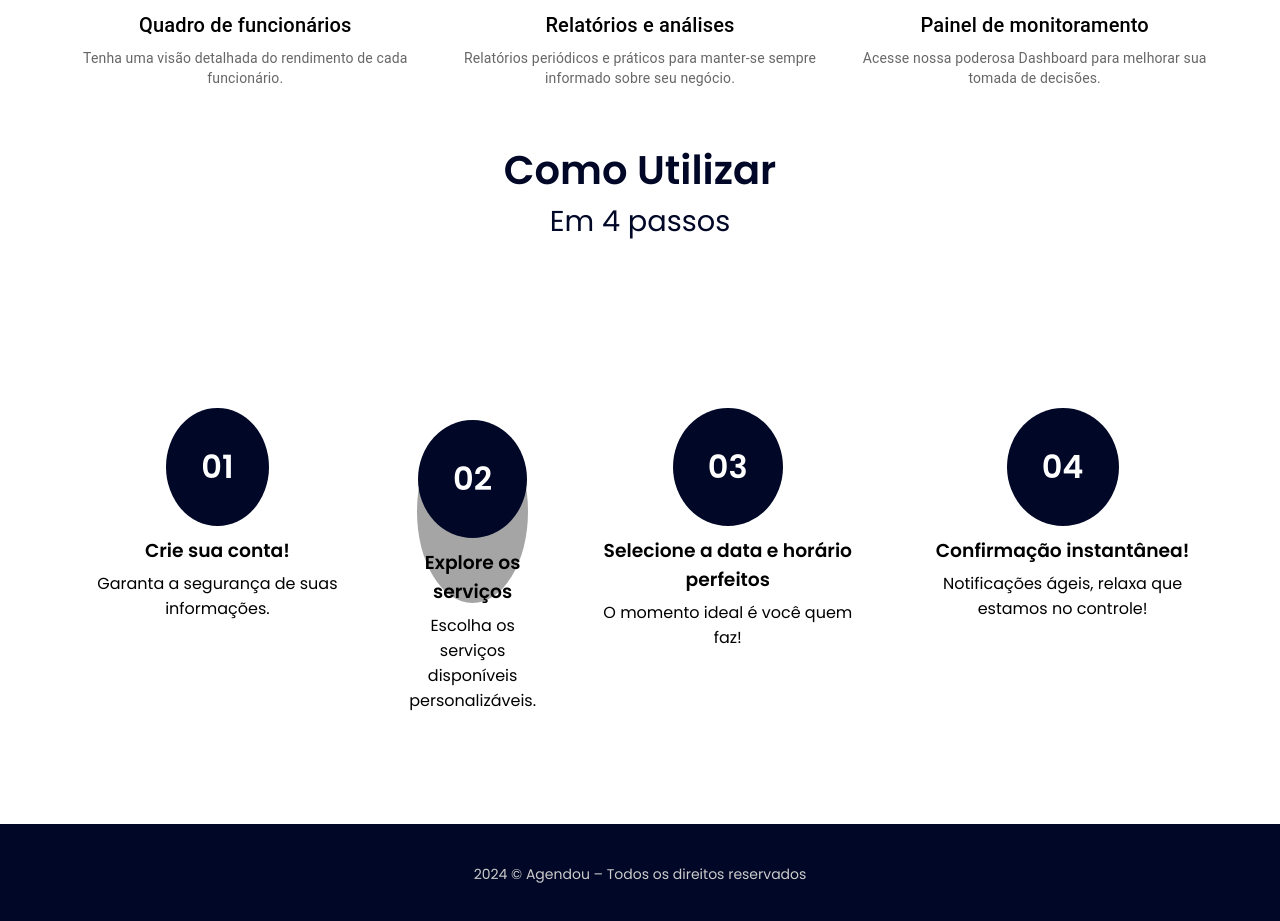
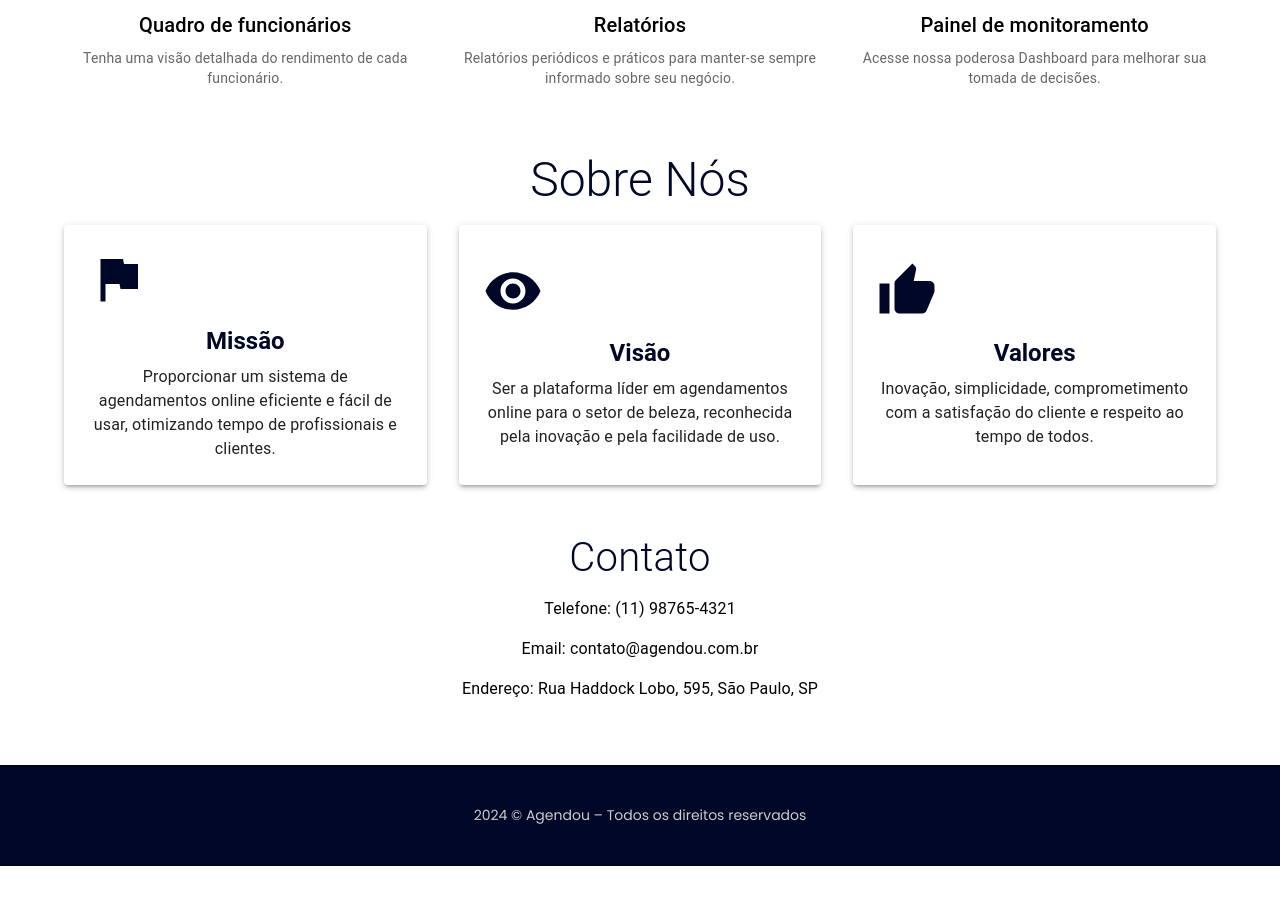
Before and after one commit to Agendou/agendou-web-front, a React (Create React App) app: page / in a window 1280 px wide. Shown: the part 2040-2961 px from the top of the page. After the commit the page ends 2906 px from the top, so only its background shows below. Built offline with nearby package versions, Linux system fonts and the light colour scheme.

Commit message:
refact: término do sobre nos

```diff
--- a/package.json
+++ b/package.json
@@ -12,6 +12,7 @@
     "@testing-library/jest-dom": "^5.17.0",
     "@testing-library/react": "^13.4.0",
     "@testing-library/user-event": "^13.5.0",
+    "framer-motion": "^11.11.7",
     "html-webpack-plugin": "^5.6.0",
     "phosphor-react": "^1.4.1",
     "react": "^18.3.1",
--- /dev/null
+++ b/src/components/LandingPage/AboutUs/AboutUs.jsx
@@ -0,0 +1,167 @@
+import React from 'react';
+import { Box, Typography, Container, Grid, Paper } from '@mui/material';
+import FlagIcon from '@mui/icons-material/Flag';
+import VisibilityIcon from '@mui/icons-material/Visibility';
+import ThumbUpIcon from '@mui/icons-material/ThumbUp';
+
+const AboutUs = () => {
+  return (
+    <Container
+      maxWidth="lg"
+      sx={{
+        mt: { xs: 2, md: 4 }, // Ajustando margens para diferentes breakpoints
+        mb: { xs: 2, md: 4 },
+        fontFamily: 'Poppins, sans-serif',
+        px: { xs: 2, md: 3 }, // Controlando o padding em breakpoints menores
+      }}
+    >
+      <Typography
+        variant="h3"
+        align="center"
+        gutterBottom
+        sx={{
+          fontWeight: 300,
+          color: '#010726',
+          fontSize: { xs: '2rem', sm: '2.5rem', md: '3rem' } // Ajustando tamanho da fonte
+        }}
+      >
+        Sobre Nós
+      </Typography>
+
+      <Grid container spacing={4} justifyContent="center">
+        {/* Missão */}
+        <Grid item xs={12} sm={6} md={4}>
+          <Paper
+            elevation={3}
+            sx={{
+              p: { xs: 2, sm: 3 }, // Padding responsivo
+              textAlign: 'center',
+              height: '100%',
+              display: 'flex',
+              flexDirection: 'column',
+              justifyContent: 'center'
+            }}
+          >
+            <FlagIcon sx={{ fontSize: { xs: 40, sm: 50, md: 60 }, color: '#010726', mb: 2 }} />
+            <Typography
+              variant="h5"
+              gutterBottom
+              sx={{
+                fontWeight: 'bold',
+                color: '#010726',
+                fontSize: { xs: '1.25rem', md: '1.5rem' } // Ajustando tamanho da fonte
+              }}
+            >
+              Missão
+            </Typography>
+            <Typography variant="body1" sx={{ fontSize: { xs: '0.9rem', md: '1rem' } }}>
+              Proporcionar um sistema de agendamentos online eficiente e fácil de usar, otimizando tempo de profissionais e clientes.
+            </Typography>
+          </Paper>
+        </Grid>
+
+        {/* Visão */}
+        <Grid item xs={12} sm={6} md={4}>
+          <Paper
+            elevation={3}
+            sx={{
+              p: { xs: 2, sm: 3 },
+              textAlign: 'center',
+              height: '100%',
+              display: 'flex',
+              flexDirection: 'column',
+              justifyContent: 'center'
+            }}
+          >
+            <VisibilityIcon sx={{ fontSize: { xs: 40, sm: 50, md: 60 }, color: '#010726', mb: 2 }} />
+            <Typography
+              variant="h5"
+              gutterBottom
+              sx={{
+                fontWeight: 'bold',
+                color: '#010726',
+                fontSize: { xs: '1.25rem', md: '1.5rem' }
+              }}
+            >
+              Visão
+            </Typography>
+            <Typography variant="body1" sx={{ fontSize: { xs: '0.9rem', md: '1rem' } }}>
+              Ser a plataforma líder em agendamentos online para o setor de beleza, reconhecida pela inovação e pela facilidade de uso.
+            </Typography>
+          </Paper>
+        </Grid>
+
+        {/* Valores */}
+        <Grid item xs={12} sm={6} md={4}>
+          <Paper
+            elevation={3}
+            sx={{
+              p: { xs: 2, sm: 3 },
+              textAlign: 'center',
+              height: '100%',
+              display: 'flex',
+              flexDirection: 'column',
+              justifyContent: 'center'
+            }}
+          >
+            <ThumbUpIcon sx={{ fontSize: { xs: 40, sm: 50, md: 60 }, color: '#010726', mb: 2 }} />
+            <Typography
+              variant="h5"
+              gutterBottom
+              sx={{
+                fontWeight: 'bold',
+                color: '#010726',
+                fontSize: { xs: '1.25rem', md: '1.5rem' }
+              }}
+            >
+              Valores
+            </Typography>
+            <Typography variant="body1" sx={{ fontSize: { xs: '0.9rem', md: '1rem' } }}>
+              Inovação, simplicidade, comprometimento com a satisfação do cliente e respeito ao tempo de todos.
+            </Typography>
+          </Paper>
+        </Grid>
+      </Grid>
+
+      {/* Contato */}
+      <Box mt={6}>
+        <Typography
+          variant="h4"
+          align="center"
+          gutterBottom
+          sx={{
+            fontWeight: 300,
+            color: '#010726',
+            fontSize: { xs: '1.75rem', md: '2.5rem' }
+          }}
+        >
+          Contato
+        </Typography>
+
+        <Typography
+          variant="body1"
+          align="center"
+          sx={{ mb: 2, fontSize: { xs: '0.9rem', md: '1rem' } }}
+        >
+          Telefone: (11) 98765-4321
+        </Typography>
+        <Typography
+          variant="body1"
+          align="center"
+          sx={{ mb: 2, fontSize: { xs: '0.9rem', md: '1rem' } }}
+        >
+          Email: contato@agendou.com.br
+        </Typography>
+        <Typography
+          variant="body1"
+          align="center"
+          sx={{ mb: 2, fontSize: { xs: '0.9rem', md: '1rem' } }}
+        >
+          Endereço: Rua Haddock Lobo, 595, São Paulo, SP
+        </Typography>
+      </Box>
+    </Container>
+  );
+};
+
+export default AboutUs;
--- a/src/components/LandingPage/Features/Features.jsx
+++ b/src/components/LandingPage/Features/Features.jsx
@@ -4,37 +4,38 @@ import AccessTimeIcon from '@mui/icons-material/AccessTime';
 import EventNoteIcon from '@mui/icons-material/EventNote';
 import NotificationsIcon from '@mui/icons-material/Notifications';
 import GroupIcon from '@mui/icons-material/Group';
+import DescriptionIcon from '@mui/icons-material/Description';
 import BarChartIcon from '@mui/icons-material/BarChart';
-import AttachMoneyIcon from '@mui/icons-material/AttachMoney';
+
 
 const Features = [
   {
-    icon: <AccessTimeIcon style={{ fontSize: 70, color: '#00a2e8' }} />,
+    icon: <AccessTimeIcon style={{ fontSize: 70, color: '#010726' }} />,
     title: 'Agendamento online',
     description: 'Apenas encaminhe o link e deixe o cliente fazer o agendamento.',
   },
   {
-    icon: <EventNoteIcon style={{ fontSize: 70, color: '#00a2e8' }} />,
+    icon: <EventNoteIcon style={{ fontSize: 70, color: '#010726' }} />,
     title: 'Agenda',
     description: 'Gerencie sua agenda de forma fácil e rápida quando e onde estiver.',
   },
   {
-    icon: <NotificationsIcon style={{ fontSize: 70, color: '#00a2e8' }} />,
+    icon: <NotificationsIcon style={{ fontSize: 70, color: '#010726' }} />,
     title: 'Lembretes automatizados',
     description: 'Reduza o índice de faltas de última hora em até 70% com os lembretes por e-mail.',
   },
   {
-    icon: <GroupIcon style={{ fontSize: 70, color: '#00a2e8' }} />,
+    icon: <GroupIcon style={{ fontSize: 70, color: '#010726' }} />,
     title: 'Quadro de funcionários',
     description: 'Tenha uma visão detalhada do rendimento de cada funcionário.',
   },
   {
-    icon: <BarChartIcon style={{ fontSize: 70, color: '#00a2e8' }} />,
-    title: 'Relatórios e análises',
+    icon: <DescriptionIcon style={{ fontSize: 70, color: '#010726' }} />,
+    title: 'Relatórios',
     description: 'Relatórios periódicos e práticos para manter-se sempre informado sobre seu negócio.',
   },
   {
-    icon: <AttachMoneyIcon style={{ fontSize: 70, color: '#00a2e8' }} />,
+    icon: <BarChartIcon style={{ fontSize: 70, color: '#010726' }} />,
     title: 'Painel de monitoramento',
     description: 'Acesse nossa poderosa Dashboard para melhorar sua tomada de decisões.',
   },
--- a/src/components/LandingPage/Use/Use.jsx
+++ /dev/null
@@ -1,56 +0,0 @@
-import React from "react";
-import styles from "./Use.module.css";
-
-const Use = () => {
-  return (
-    <div id="use" className={styles.container}>
-      <h2 className={styles.title}>Como Utilizar</h2>
-      <p className={styles.subtitle}>Em 4 passos</p>
-
-      <div className={styles.steps}>
-        <div className={styles.step}>
-          <div className={styles.circle}>01</div>
-          <div className={styles.text}>
-              <h3>Crie sua conta!</h3>
-              <p>Garanta a segurança de suas informações.</p>
-          </div>
-        </div>
-
-        <div>
-        </div>
-        <div className={styles["backcircle"]}>
-          <div className={styles.step}>
-            <div className={styles.circle}>02</div>
-            <div className={styles.text}>
-                <h3>Explore os serviços</h3>
-                <p>Escolha os serviços disponíveis personalizáveis.</p>
-            </div>
-          </div>
-        </div>
-
-        <div>
-        </div>
-        <div className={styles.step}>
-          <div className={styles.circle}>03</div>
-          <div className={styles.text}>
-              <h3>Selecione a data e horário perfeitos</h3>
-              <p>O momento ideal é você quem faz!</p>
-          </div>
-        </div>
-
-        <div>
-        </div>
-        <div className={styles.step}>
-          <div className={styles.circle}>04</div>
-          <div className={styles.text}>
-              <h3>Confirmação instantânea!</h3>
-              <p>Notificações ágeis, relaxa que estamos no controle!</p>
-          </div>
-        </div>
-
-      </div>
-    </div>
-  );
-};
-
-export default Use;
--- a/src/pages/Home/Home.jsx
+++ b/src/pages/Home/Home.jsx
@@ -3,7 +3,7 @@ import Header from "../../components/Header/Header"
 import Start from "../../components/LandingPage/Start/Start";
 import Features from "../../components/LandingPage/WhoCanUse/WhoCanUse";
 import Benefits from "../../components/LandingPage/Features/Features"
-import Use from "../../components/LandingPage/Use/Use";
+import AboutUs from "../../components/LandingPage/AboutUs/AboutUs";
 import Footer from "../../components/Footer/Footer";
 
 const Home = () => {
@@ -13,7 +13,7 @@ const Home = () => {
       <Start/>
       <Features/>
       <Benefits/>
-      <Use/>
+      <AboutUs/>
       <Footer/>
     </>
   );
```
Also changed, not shown: src/assets/images/mission.png (added), src/components/LandingPage/AboutUs/Use.module.css (renamed from src/components/LandingPage/Use/Use.module.css), 1 other file (tests, documents, lock files or other folders).
